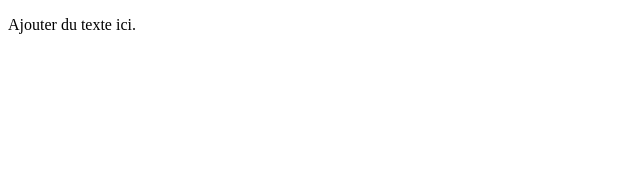
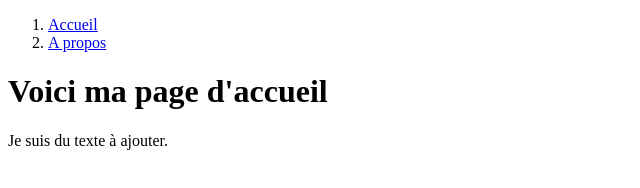
Before and after one commit to marieAndreeHealeyCote/healeycoteMarieandree_tp1, a plain HTML site: page apropos.html in a window 1280 px wide. Shown: the whole page, without its empty margins (0-640 px from the left). Drawn offline with Linux system fonts and the light colour scheme.

Commit message:
commit : ajouter une navigation

```diff
--- a/apropos.html
+++ b/apropos.html
@@ -6,6 +6,16 @@
     <title>A propos</title>
 </head>
 <body>
-    <p>Ajouter du texte ici.</p>
+    <nav class="navigation">
+        <ol>
+          <li class="accueil"><a href="index.html">Accueil</a></li>
+          <li class="a-propos"><a href="apropos.html">A propos</a></li>
+        </ol>
+      </nav>
+
+      <h1>Voici ma page d'accueil</h1>
+      <p>
+        Je suis du texte à ajouter.
+      </p>
 </body>
 </html>
```
Also changed, not shown: index.html (+11 -1 lines).
